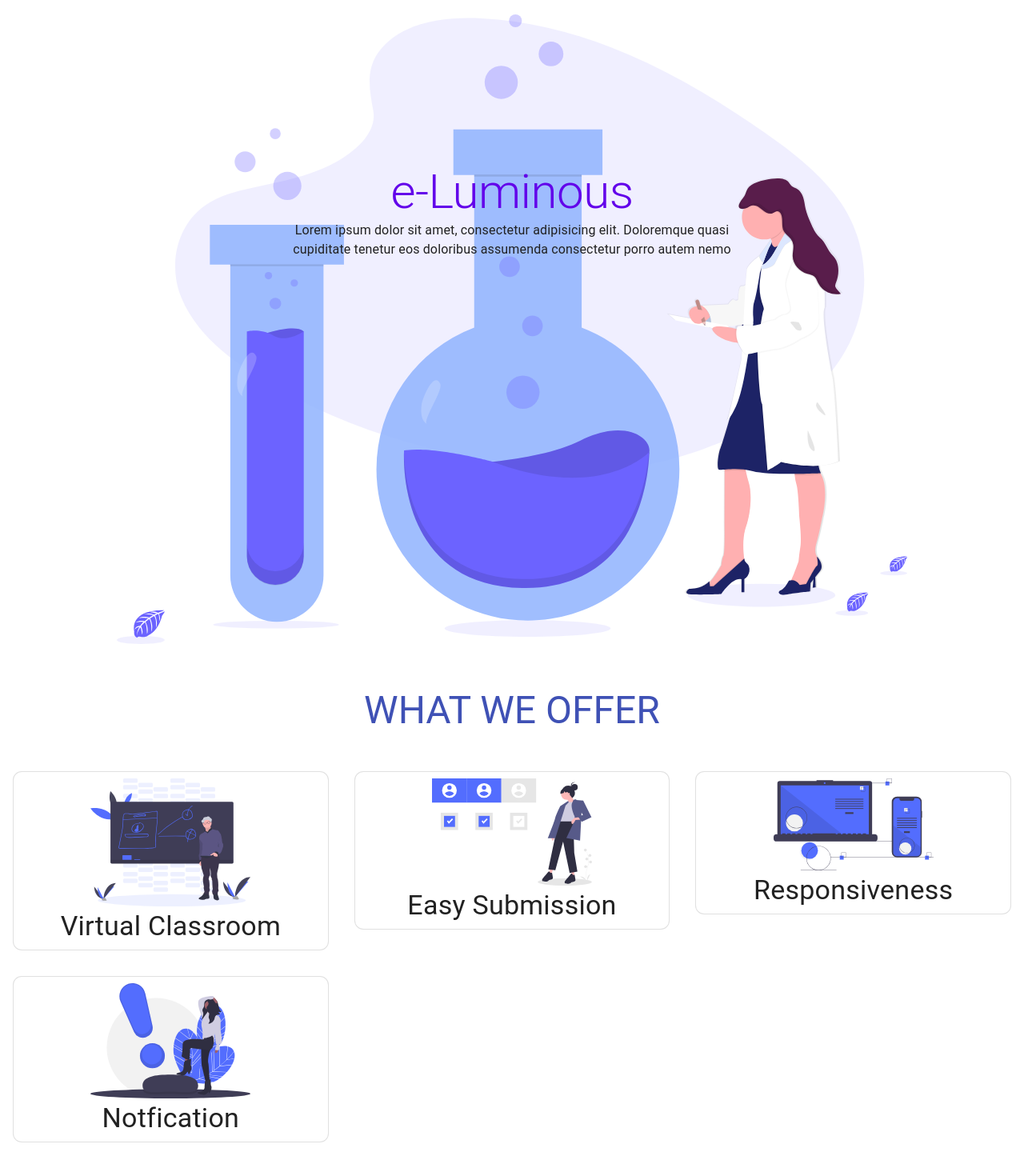
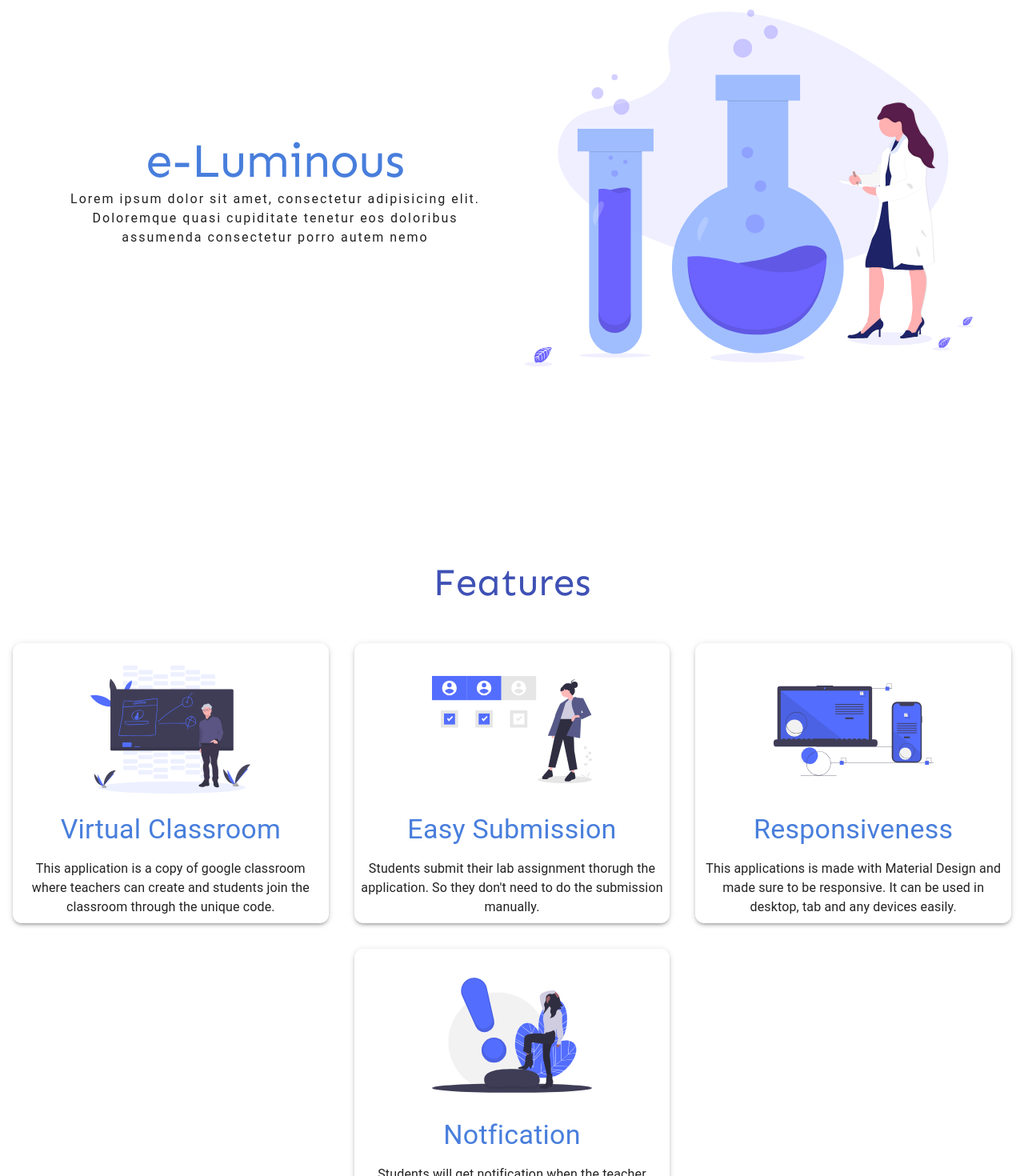
Before and after one commit to e-Luminous/e-LuminousWeb, a React (Create React App) app: page / in a window 1280 px wide. Shown: the part 100-1570 px from the top of the page at 80% size. Before the commit the page ends 1544 px from the top, so only its background shows below. Built offline with nearby package versions, Linux system fonts and the light colour scheme.

Commit message:
added better home and cards for features

```diff
--- a/public/index.html
+++ b/public/index.html
@@ -15,6 +15,10 @@
       user's mobile device or desktop. See https://developers.google.com/web/fundamentals/web-app-manifest/
     -->
     <link rel="manifest" href="%PUBLIC_URL%/manifest.json" />
+    <link
+      href="https://fonts.googleapis.com/css?family=Sen|Source+Sans+Pro&display=swap"
+      rel="stylesheet"
+    />
     <!--
       Notice the use of %PUBLIC_URL% in the tags above.
       It will be replaced with the URL of the `public` folder during the build.
--- a/src/components/signed_out/pages/LandingPage.jsx
+++ b/src/components/signed_out/pages/LandingPage.jsx
@@ -14,6 +14,7 @@ import notification from "../img/notification.svg";
 import submit from "../img/submit.svg";
 import virtual_class from "../img/virtual_class.svg";
 import responsive from "../img/responsive.svg";
+import labsvg from "../img/labsvg.svg";
 
 function LandingPage(props) {
   const { classes } = props;
@@ -48,19 +49,33 @@ function LandingPage(props) {
               </Typography>
             </Typography>
           </Grid>
+          <Grid item xs={12} md={6} lg={6}>
+            <img
+              src={labsvg}
+              alg="labsvg"
+              alt="headingimg"
+              className={classes.headingImg}
+            />
+          </Grid>
         </Grid>
       </div>
-      <div>
+
       <Typography
         variant="h3"
         color="primary"
         className={classes.featureHeading}
       >
-          WHAT WE OFFER
+        Features
       </Typography>
-        <Grid container className={classes.bodySection}>
+      <Grid
+        container
+        className={classes.bodySection}
+        direction="row"
+        justify="center"
+        alignItems="center"
+      >
         <Grid item xs={12} sm={6} md={4}>
-            <Paper className={classes.paper} variant="outlined">
+          <Paper className={classes.paper} elevation={3}>
             <img
               src={virtual_class}
               alt="virtual"
@@ -69,36 +84,58 @@ function LandingPage(props) {
             <Typography variant="h4" className={classes.featureName}>
               Virtual Classroom
             </Typography>
+            <Typography variant="body1">
+              This application is a copy of google classroom where teachers can
+              create and students join the classroom through the unique code.
+            </Typography>
           </Paper>
         </Grid>
         <Grid item xs={12} sm={6} md={4}>
-            <Paper className={classes.paper} variant="outlined">
+          <Paper className={classes.paper} elevation={3}>
             <img src={submit} alt="submit" className={classes.featureImg} />
-              <Typography variant="h4">Easy Submission</Typography>
+            <Typography variant="h4" className={classes.featureName}>
+              Easy Submission
+            </Typography>
+            <Typography variant="body1">
+              Students submit their lab assignment thorugh the application. So
+              they don't need to do the submission manually.
+            </Typography>
           </Paper>
         </Grid>
         <Grid item xs={12} sm={6} md={4}>
-            <Paper className={classes.paper} variant="outlined">
+          <Paper className={classes.paper} elevation={3}>
             <img
               src={responsive}
               alt="responsive"
               className={classes.featureImg}
             />
-              <Typography variant="h4">Responsiveness</Typography>
+            <Typography variant="h4" className={classes.featureName}>
+              Responsiveness
+            </Typography>
+            <Typography variant="body1">
+              This applications is made with Material Design and made sure to be
+              responsive. It can be used in desktop, tab and any devices easily.
+            </Typography>
           </Paper>
         </Grid>
         <Grid item xs={12} sm={6} md={4}>
-            <Paper className={classes.paper} variant="outlined">
+          <Paper className={classes.paper} elevation={3}>
             <img
               src={notification}
               alt="notification"
               className={classes.featureImg}
             />
-              <Typography variant="h4">Notfication</Typography>
+            <Typography variant="h4" className={classes.featureName}>
+              Notfication
+            </Typography>
+            <Typography variant="body1">
+              Students will get notification when the teacher assigns any
+              homework. So students won't miss anything and do the labwork on
+              time.
+            </Typography>
           </Paper>
         </Grid>
       </Grid>
-      </div>
     </div>
   );
 }
--- a/src/components/signed_out/styles/landingPageStyle.js
+++ b/src/components/signed_out/styles/landingPageStyle.js
@@ -1,4 +1,4 @@
-import labsvg from "../img/labsvg.svg";
+const foregroundColor = "#487EDC";
 
 const styles = theme => ({
   root: {
@@ -15,14 +15,35 @@ const styles = theme => ({
     letterSpacing: "2px"
   },
   headerSection: {
-    height: "100vh",
-    background: `url(${labsvg}) no-repeat center center fixed`,
+    height: "80vh",
+    // background: `url(${labsvg}) no-repeat center center fixed`,
     [theme.breakpoints.up("md")]: {
       margin: theme.spacing(6)
     }
   },
+  homeTitle: {
+    marginTop: "2rem",
+    color: foregroundColor,
+    fontFamily: "Sen",
+    padding: "2rem",
+    marginBottom: "2rem"
+  },
+  headingImg: {
+    height: "auto",
+    width: "15rem",
+    [theme.breakpoints.up("sm")]: {
+      width: "20rem"
+    },
+    [theme.breakpoints.up("md")]: {
+      width: "28rem"
+    },
+    [theme.breakpoints.up("lg")]: {
+      width: "35rem"
+    }
+  },
   featureHeading: {
-    marginBottom: "2rem"
+    marginBottom: "2rem",
+    fontFamily: "Sen"
   },
   labsvg: {
     height: "auto",
@@ -36,12 +57,10 @@ const styles = theme => ({
       maxWidth: "30rem"
     }
   },
-  homeTitle: {
-    marginTop: "12rem",
-    color: "#6200ea"
-  },
+
   homeDescription: {
-    color: "#212121"
+    color: "#212121",
+    letterSpacing: "2px"
   },
   paper: {
     padding: ".5rem",
@@ -49,11 +68,12 @@ const styles = theme => ({
     borderRadius: ".7rem"
   },
   featureImg: {
-    height: "auto",
-    maxWidth: "200px"
+    height: "200px",
+    maxWidth: "200px !important"
   },
   featureName: {
-    color: ""
+    color: "#487EDC",
+    marginBottom: "1rem"
   }
 });
 
```
Lines whose indentation alone changed are shown as unchanged.
